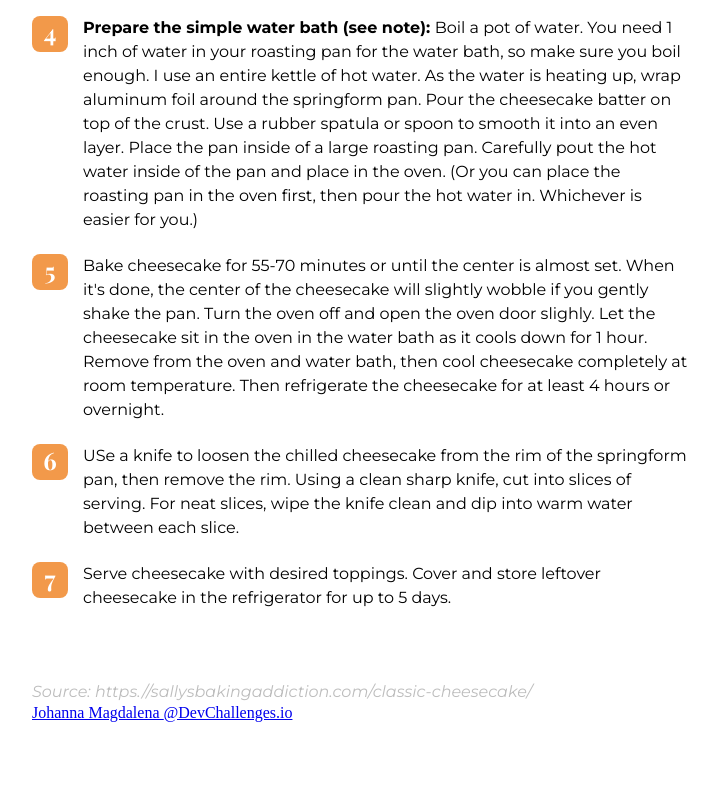
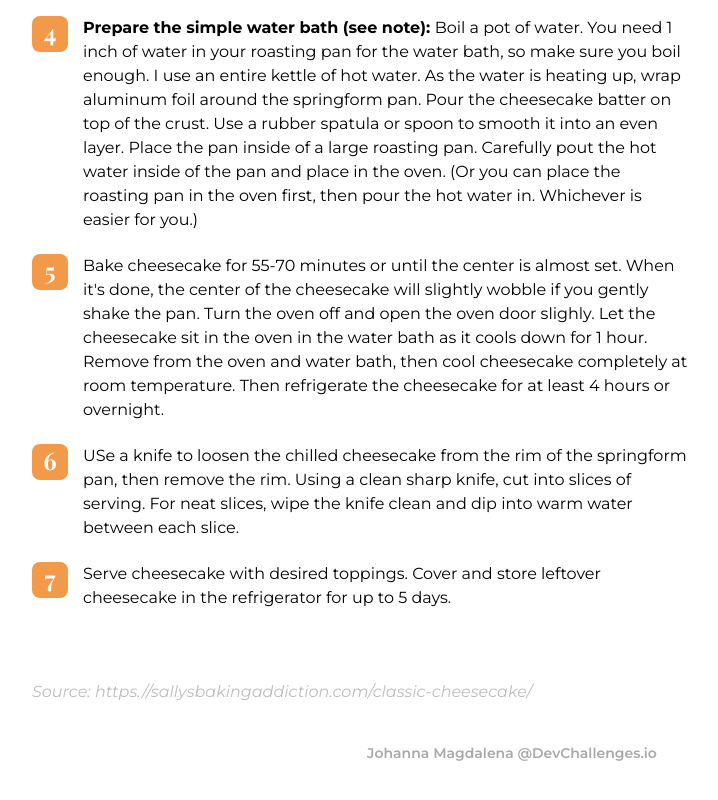
Before and after one commit to johannamag/devchallenges.io-recipe-page, a plain HTML site: page index.html in a window 1280 px wide. Shown: the part 1910-2710 px from the top of the page, without its empty margins (128-846 px from the left). Before the commit the page ends 2682 px from the top, so only its background shows below. Drawn offline with nearby package versions, Linux system fonts and the light colour scheme; a web font is replaced by a local one.

Commit message:
styled bottom

```diff
--- a/style.css
+++ b/style.css
@@ -175,3 +175,24 @@ label {
   flex: 80%;
   justify-content: flex-end;
 }
+
+.bottom {
+  color: var(--gray-mid);
+  text-align: center;
+  margin-top: 40px;
+}
+
+.link {
+  font-family: "Montserrat", sans-serif;
+  font-weight: 600;
+  font-size: 14px;
+  line-height: 17px;
+  text-decoration: none;
+  color: var(--gray-mid);
+  transition: all 0.4s ease-in-out;
+  cursor: pointer;
+}
+
+.link:hover {
+  color: var(--orange);
+}
```
